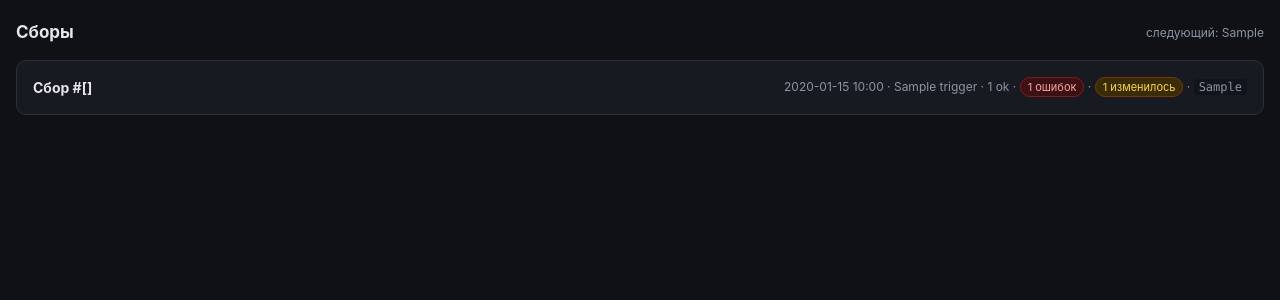
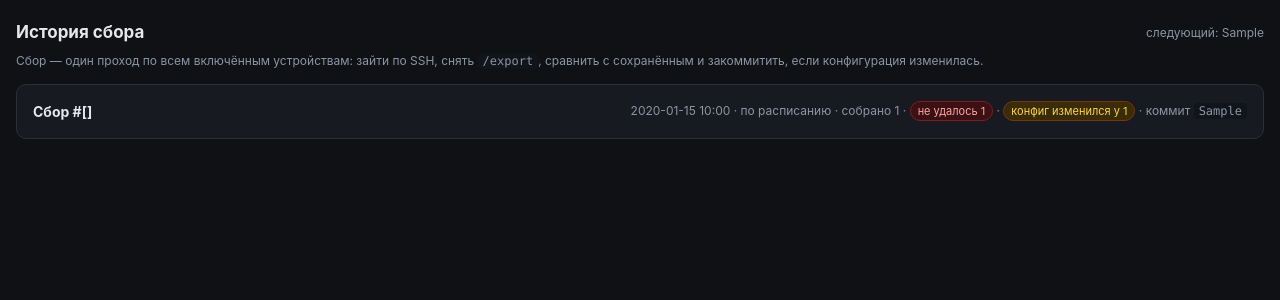
Before and after one commit to osart-admin/mikrotik-agent, a Python web app: template app/templates/runs.html in a window 1280 px wide. Shown: the top 300 px of the page. Run offline with Jinja, Linux system fonts and the light colour scheme; the template is opened without the code that fills it: most values are stand-ins (such as "Sample title", 1, 10 or a date in 2020).

Commit message:
Rename the runs tab to "История сбора" and clarify its wording
"Сборы" read as an unrelated noun rather than a log of past collections. The tab
now names what the page is, the page says in one line what a сбор actually does,
and the raw English trigger values (manual/schedule) are shown in Russian like
the rest of the UI.

Also turns the "автосбор выключен" notice into a link to the setting, since that
is the action it implies.

Co-Authored-By: Claude Opus 5 <noreply@anthropic.com>

```diff
--- a/app/templates/base.html
+++ b/app/templates/base.html
@@ -82,7 +82,7 @@ details summary{cursor:pointer;font-size:13px;color:var(--text2);padding:4px 0}
 <a href="/" class="{{ 'on' if page=='devices' }}">Устройства</a>
 <a href="/chat" class="{{ 'on' if page=='chat' }}">Чат</a>
 <a href="/search" class="{{ 'on' if page=='search' }}">Поиск</a>
-<a href="/runs" class="{{ 'on' if page=='runs' }}">Сборы</a>
+<a href="/runs" class="{{ 'on' if page=='runs' }}">История сбора</a>
 <a href="/costs" class="{{ 'on' if page=='costs' }}">Расходы</a>
 <a href="/settings" class="{{ 'on' if page=='settings' }}">Настройки</a>
 </nav>
--- a/app/templates/devices.html
+++ b/app/templates/devices.html
@@ -2,7 +2,7 @@
 <div class="flex between" style="margin-bottom:14px">
   <h2 style="margin:0;font-size:17px">Устройства <span class="muted">({{ devices|length }})</span></h2>
   <div class="flex">
-    <span class="muted" id="sched">{% if next_run %}след. сбор {{ next_run[11:16] }}{% else %}автосбор выключен{% endif %}</span>
+    <span class="muted" id="sched">{% if next_run %}след. сбор {{ next_run[11:16] }}{% else %}<a href="/settings">автосбор выключен</a>{% endif %}</span>
     <button class="btn sec" onclick="collect()" id="cbtn">Собрать всё</button>
     <a class="btn sec" href="/import">Импорт из Winbox</a>
     <a class="btn" href="/devices/new">+ Устройство</a>
@@ -47,12 +47,12 @@
 {% endif %}
 
 {% if runs %}
-<div class="card"><h2>Последние сборы</h2>
+<div class="card"><h2>Последние сборы <a class="muted" style="font-weight:400;font-size:12px" href="/runs">вся история →</a></h2>
 <table>
 <tr><th>#</th><th>Начало</th><th>Триггер</th><th>Успешно</th><th>Ошибок</th><th>Изменилось</th></tr>
 {% for r in runs %}
 <tr><td><a href="/runs">{{ r.id }}</a></td><td class="muted">{{ r.started_at[5:16].replace('T',' ') }}</td>
-<td class="muted">{{ r.trigger }}</td><td>{{ r.ok_count }}</td>
+<td class="muted">{{ 'вручную' if r.trigger=='manual' else 'по расписанию' }}</td><td>{{ r.ok_count }}</td>
 <td>{% if r.fail_count %}<span class="tag err">{{ r.fail_count }}</span>{% else %}0{% endif %}</td>
 <td>{% if r.changed_count %}<span class="tag warn">{{ r.changed_count }}</span>{% else %}0{% endif %}</td></tr>
 {% endfor %}
--- a/app/templates/runs.html
+++ b/app/templates/runs.html
@@ -1,21 +1,23 @@
 {% extends "base.html" %}{% set page='runs' %}{% block content %}
-<div class="flex between" style="margin-bottom:14px">
-<h2 style="margin:0;font-size:17px">Сборы</h2>
-<span class="muted">{% if next_run %}следующий: {{ next_run[:16].replace('T',' ') }}{% else %}автосбор выключен{% endif %}</span>
+<div class="flex between" style="margin-bottom:6px">
+<h2 style="margin:0;font-size:17px">История сбора</h2>
+<span class="muted">{% if next_run %}следующий: {{ next_run[:16].replace('T',' ') }}{% else %}автосбор выключен — <a href="/settings">задать интервал</a>{% endif %}</span>
 </div>
+<p class="muted" style="margin:0 0 14px">Сбор — один проход по всем включённым устройствам: зайти по SSH, снять <code>/export</code>,
+сравнить с сохранённым и закоммитить, если конфигурация изменилась.</p>
 {% for r in runs %}
 <div class="card">
 <div class="flex between"><b>Сбор #{{ r.id }}</b>
-<span class="muted">{{ r.started_at[:16].replace('T',' ') }} · {{ r.trigger }}
-· {{ r.ok_count }} ok{% if r.fail_count %} · <span class="tag err">{{ r.fail_count }} ошибок</span>{% endif %}
-{% if r.changed_count %} · <span class="tag warn">{{ r.changed_count }} изменилось</span>{% endif %}
-{% if r.commit_sha %} · <code>{{ r.commit_sha[:8] }}</code>{% endif %}</span></div>
+<span class="muted">{{ r.started_at[:16].replace('T',' ') }} · {{ 'вручную' if r.trigger=='manual' else 'по расписанию' }}
+· собрано {{ r.ok_count }}{% if r.fail_count %} · <span class="tag err">не удалось {{ r.fail_count }}</span>{% endif %}
+{% if r.changed_count %} · <span class="tag warn">конфиг изменился у {{ r.changed_count }}</span>{% else %} · изменений нет{% endif %}
+{% if r.commit_sha %} · коммит <code>{{ r.commit_sha[:8] }}</code>{% endif %}</span></div>
 {% if detail.get(r.id) %}
 <table style="margin-top:10px">
 {% for d in detail[r.id] %}
 <tr><td><a href="/devices/{{ d.device_id }}">{{ d.name }}</a></td>
 <td>{% if d.status=='ok' %}<span class="tag ok">ok</span>{% else %}<span class="tag err">{{ d.status }}</span>{% endif %}
-{% if d.changed %} <span class="tag warn">изменился</span>{% endif %}</td>
+{% if d.changed %} <span class="tag warn">конфиг изменился</span>{% endif %}</td>
 <td class="muted">{{ d.duration_ms }} мс</td>
 <td class="muted">{{ d.message[:120] }}</td></tr>
 {% endfor %}
@@ -23,6 +25,6 @@
 {% endif %}
 </div>
 {% else %}
-<div class="card"><p class="muted">Сборов ещё не было.</p></div>
+<div class="card"><p class="muted">Сборов ещё не было — нажмите «Собрать всё» на странице <a href="/">Устройства</a>.</p></div>
 {% endfor %}
 {% endblock %}
```
Also changed, not shown: tests/test_app.py (+16 -0 lines).
